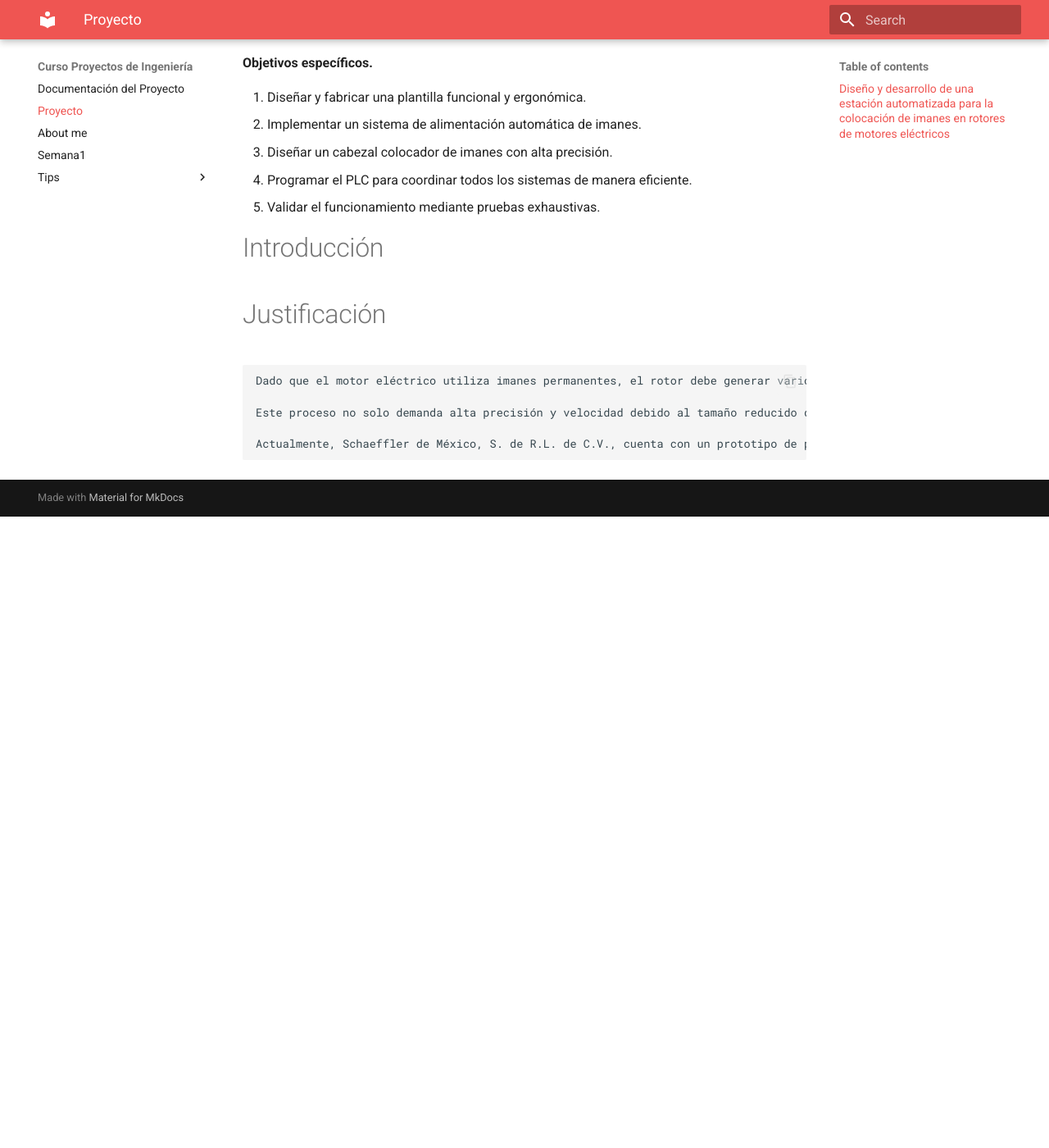
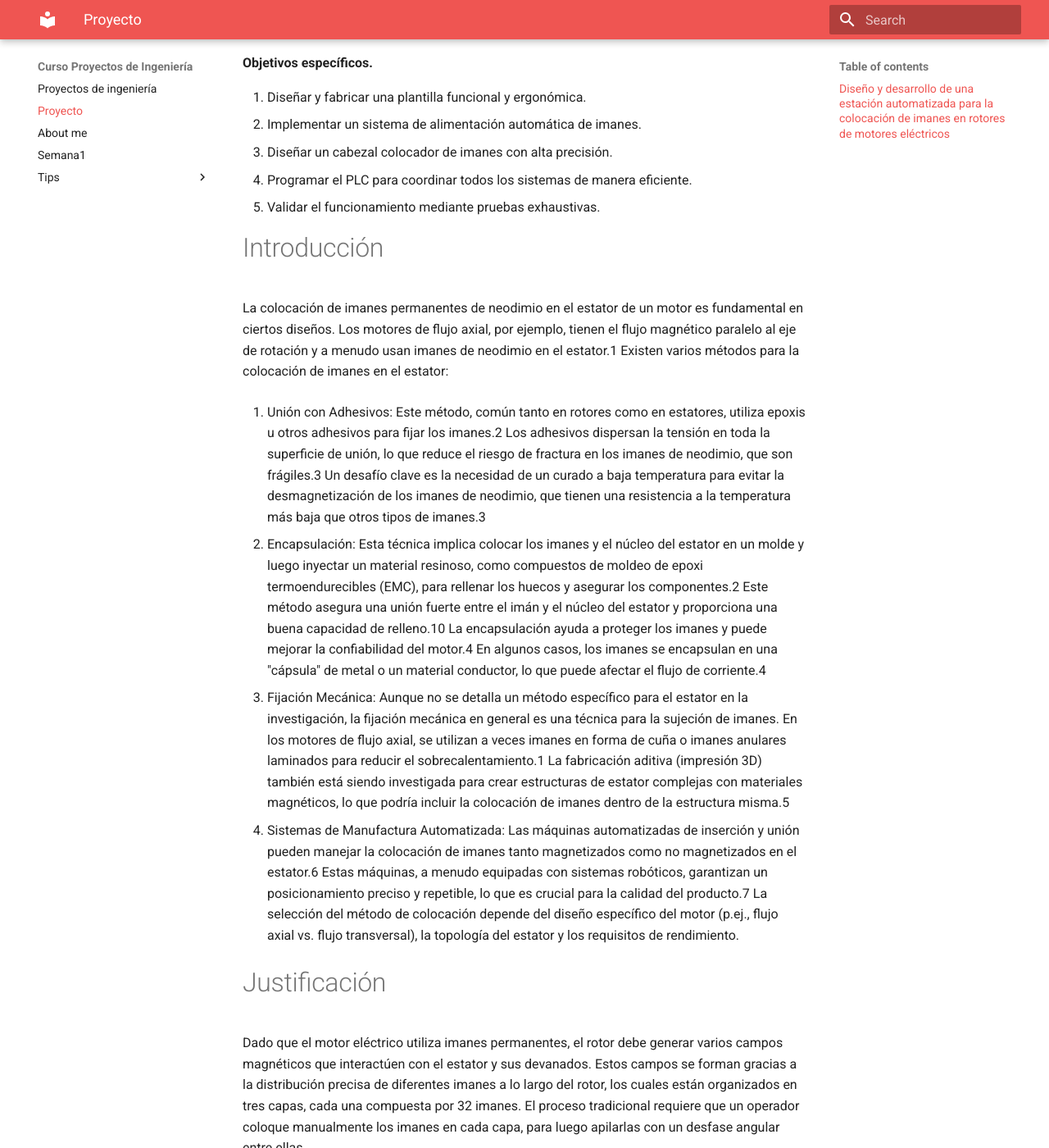
Before and after one commit to Aristarco/Pry_ingenieria, an MkDocs documentation site: the page built from docs/Proyecto.md, in a window 1280 px wide and 1400 px high, scrolled down 1142 px. Shown: the whole window at 82% size. Built offline with MkDocs 1.6.1 and Material for MkDocs 9.7.7, drawn with Linux system fonts in a browser that asks for light colours; before the commit the page ends 1772 px from its top, so only the background shows below that; some of the changed text lies outside the part shown.

Commit message:
Proyecto

```diff
--- a/docs/Proyecto.md
+++ b/docs/Proyecto.md
@@ -2,7 +2,7 @@
 
 ## Diseño y desarrollo de una estación automatizada para la colocación de imanes en rotores de motores eléctricos
 
-**Aristarco Cortés
+**Aristarco Cortés**
 
 # Planteamiento del problema
 
@@ -37,12 +37,35 @@
 
 # Introducción
 
+La colocación de imanes permanentes de neodimio en el estator de un motor es fundamental en ciertos diseños. Los motores de flujo axial, por ejemplo, tienen el flujo magnético paralelo al eje de rotación y a menudo usan imanes de neodimio en el estator.1
+Existen varios métodos para la colocación de imanes en el estator:
+
+1. Unión con Adhesivos: Este método, común tanto en rotores como en estatores, utiliza epoxis u otros adhesivos para fijar los imanes.2 Los adhesivos dispersan la tensión en toda la superficie de unión, lo que reduce el riesgo de fractura en los imanes de neodimio, que son frágiles.3 Un desafío clave es la necesidad de un curado a baja temperatura para evitar la desmagnetización de los imanes de neodimio, que tienen una resistencia a la temperatura más baja que otros tipos de imanes.3
+
+2. Encapsulación: Esta técnica implica colocar los imanes y el núcleo del estator en un molde y luego inyectar un material resinoso, como compuestos de moldeo de epoxi termoendurecibles (EMC), para rellenar los huecos y asegurar los componentes.2 Este método asegura una unión fuerte entre el imán y el núcleo del estator y proporciona una buena capacidad de relleno.10 La encapsulación ayuda a proteger los imanes y puede mejorar la confiabilidad del motor.4 En algunos casos, los imanes se encapsulan en una "cápsula" de metal o un material conductor, lo que puede afectar el flujo de corriente.4
+
+3. Fijación Mecánica: Aunque no se detalla un método específico para el estator en la investigación, la fijación mecánica en general es una técnica para la sujeción de imanes. En los motores de flujo axial, se utilizan a veces imanes en forma de cuña o imanes anulares laminados para reducir el sobrecalentamiento.1 La fabricación aditiva (impresión 3D) también está siendo investigada para crear estructuras de estator complejas con materiales magnéticos, lo que podría incluir la colocación de imanes dentro de la estructura misma.5
+
+4. Sistemas de Manufactura Automatizada: Las máquinas automatizadas de inserción y unión pueden manejar la colocación de imanes tanto magnetizados como no magnetizados en el estator.6 Estas máquinas, a menudo equipadas con sistemas robóticos, garantizan un posicionamiento preciso y repetible, lo que es crucial para la calidad del producto.7
+La selección del método de colocación depende del diseño específico del motor (p.ej., flujo axial vs. flujo transversal), la topología del estator y los requisitos de rendimiento.
 
 
 # Justificación
 
-    Dado que el motor eléctrico utiliza imanes permanentes, el rotor debe generar varios campos magnéticos que interactúen con el estator y sus devanados. Estos campos se forman gracias a la distribución precisa de diferentes imanes a lo largo del rotor, los cuales están organizados en tres capas, cada una compuesta por 32 imanes. El proceso tradicional requiere que un operador coloque manualmente los imanes en cada capa, para luego apilarlas con un desfase angular entre ellas.
+ Dado que el motor eléctrico utiliza imanes permanentes, el rotor debe generar varios campos magnéticos que interactúen con el estator y sus devanados. Estos campos se forman gracias a la distribución precisa de diferentes imanes a lo largo del rotor, los cuales están organizados en tres capas, cada una compuesta por 32 imanes. El proceso tradicional requiere que un operador coloque manualmente los imanes en cada capa, para luego apilarlas con un desfase angular entre ellas.
 
-    Este proceso no solo demanda alta precisión y velocidad debido al tamaño reducido de los imanes, sino que también implica la manipulación de 96 imanes por rotor. Una vez ensamblado, el estator completo es fijado mediante una resina que posteriormente se hornea. En caso de errores durante la colocación, el retiro de la resina resulta sumamente complicado, lo que genera grandes pérdidas de materia prima y tiempo.
+Este proceso no solo demanda alta precisión y velocidad debido al tamaño reducido de los imanes, sino que también implica la manipulación de 96 imanes por rotor. Una vez ensamblado, el estator completo es fijado mediante una resina que posteriormente se hornea. En caso de errores durante la colocación, el retiro de la resina resulta sumamente complicado, lo que genera grandes pérdidas de materia prima y tiempo.
 
-    Actualmente, Schaeffler de México, S. de R.L. de C.V., cuenta con un prototipo de plantilla que facilita el llenado rápido de cada capa. Además, se utiliza una cámara para verificar manualmente que todos los espacios en la plantilla estén ocupados por imanes, reduciendo parcialmente los errores, pero con una dependencia significativa de la intervención humana.
+ Actualmente, Schaeffler de México, S. de R.L. de C.V., cuenta con un prototipo de plantilla que facilita el llenado rápido de cada capa. Además, se utiliza una cámara para verificar manualmente que todos los espacios en la plantilla estén ocupados por imanes, reduciendo parcialmente los errores, pero con una dependencia significativa de la intervención humana.
+
+
+# Bibliografía
+
+
+1. [Motor de flujo axial - Tengye is a magnet](https://tymagnets.com/es/motor-de-flujo-axial/)
+2. [Magnet fixing | EV Propulsion Systems - Caplinq](https://www.caplinq.com/emobility/ev-propulsion-systems/magnet-fixing/)
+3. [E-motor Magnet Bonding - What is the best adhesive for magnet? - PROSTECH](https://prostech.vn/e-motor-magnet-bonding/)
+4. [Modelo de capas para motores encapsulados de imán permanente con arranque en línea](https://www.scielo.org.mx/scielo.php?pid=S1405-77432016000100087&script=sci_abstract)
+5. [Conventional axial flux machine stator fabrication procedure. - ResearchGate](https://www.researchgate.net/figure/Conventional-axial-flux-machine-stator-fabrication-procedure_fig3_371534351)
+6. [Magnet bonding machines, acceso: septiembre 25, 2025](https://rimacmachines.com/en/magnet-bonding-machines/)
+7. [Advantages of Automatic Magnet Inserting Equipment - HONEST Automation](https://en.cnhonest.com/news/324.html)
```
Also changed, not shown: docs/index.md (+10 -3 lines).
